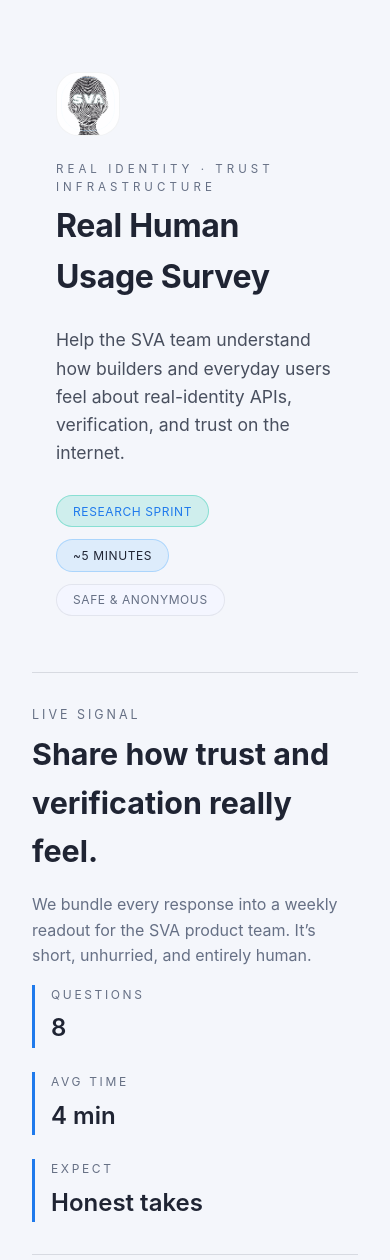
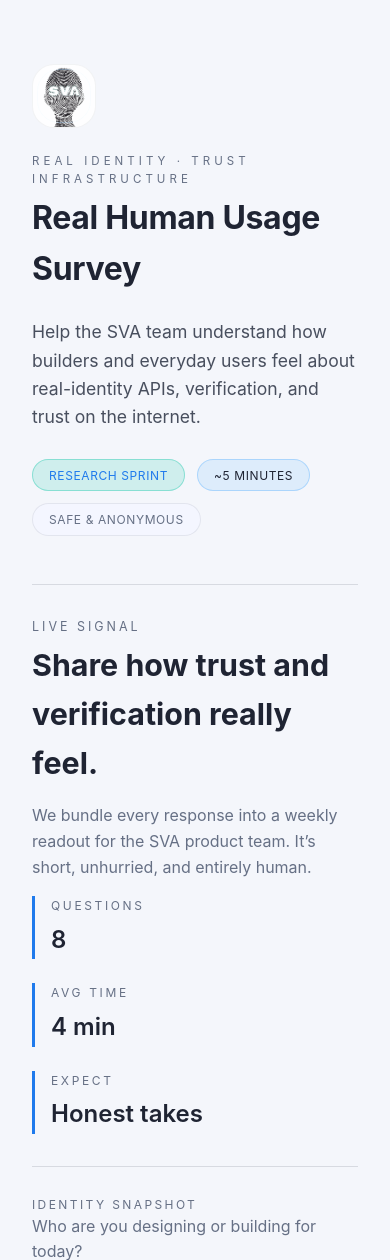
Before and after one commit to getsva/survey, a Django app: page / in a window 390 px wide. Shown: the top 1260 px of the page. Run offline with Django 5.2, Linux system fonts and the light colour scheme; data comes from the database, SQL or seed files in the repository.

Commit message:
fixed padding issue

```diff
--- a/static/styles.css
+++ b/static/styles.css
@@ -588,9 +588,6 @@
 }
 
 @media (max-width: 640px) {
-    .header-content {
-        padding: 1.5rem;
-    }
 
     .brand {
         flex-direction: column;
```
